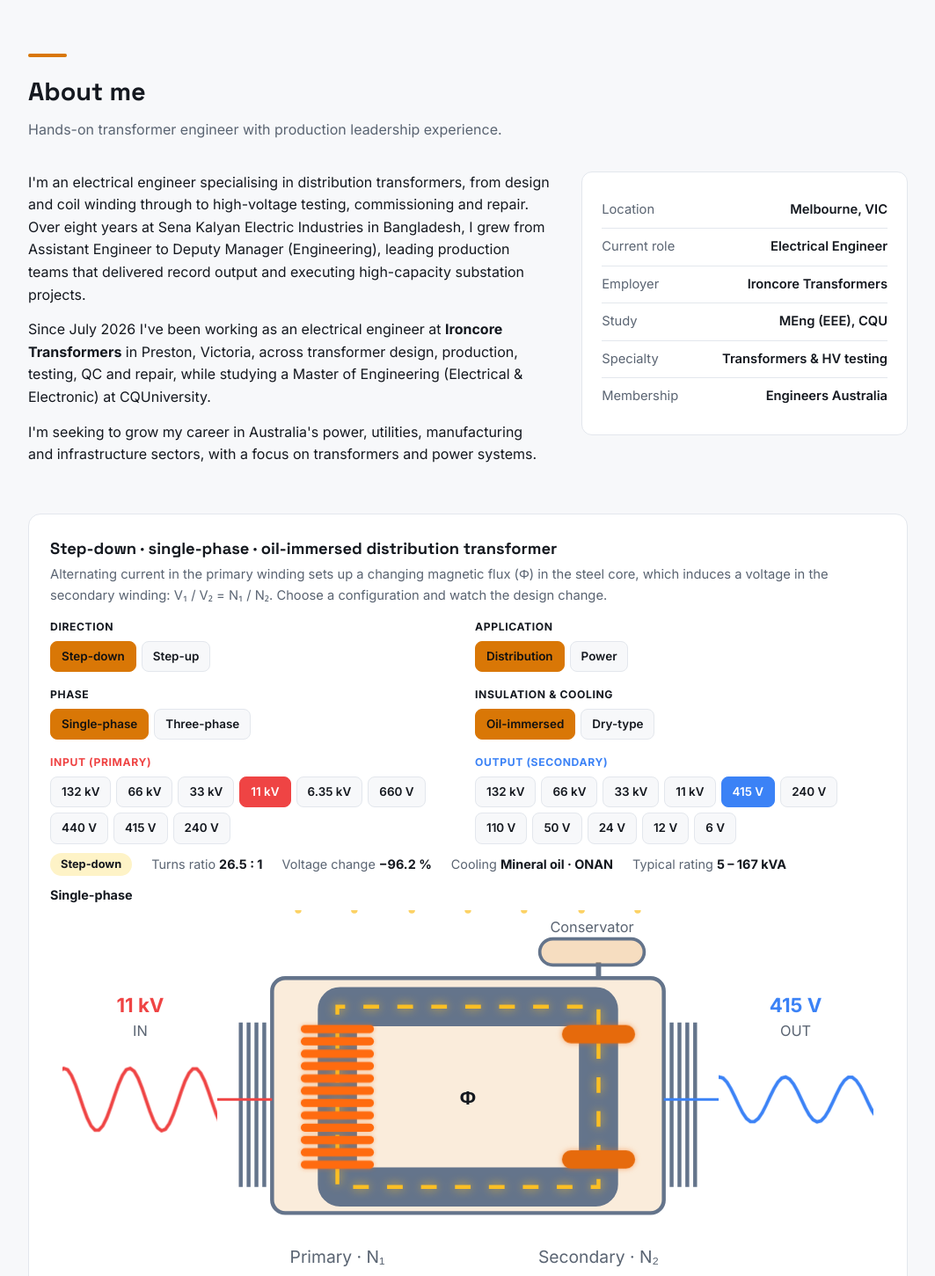
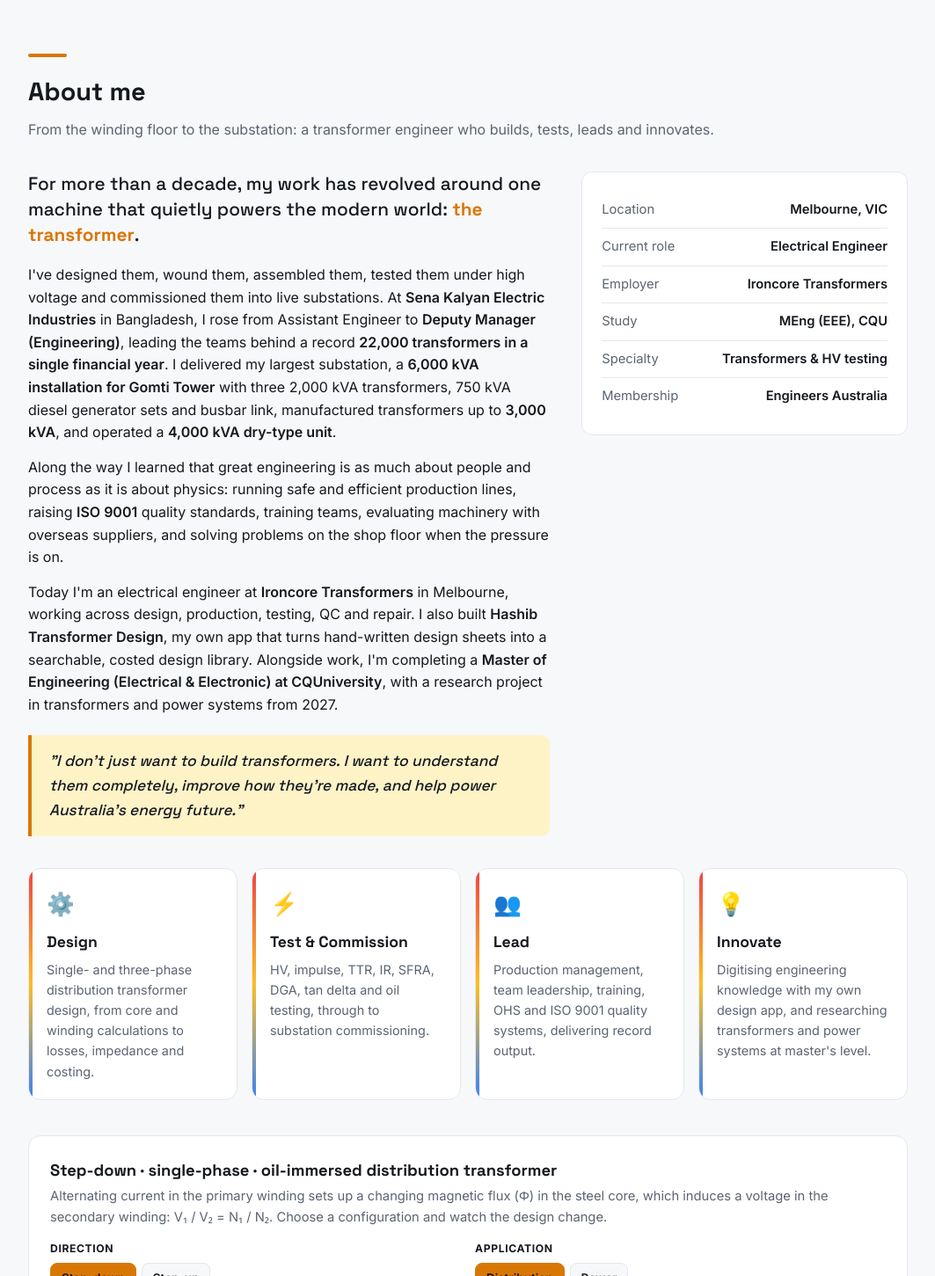
Before and after one commit to engrhashib/engrhashib.github.io, a plain HTML site: page index.html in a window 1280 px wide. Shown: the part 1060-2511 px from the top of the page at 88% size, without its empty margins (108-1171 px from the left). Drawn offline with Linux system fonts and the light colour scheme; animation ran at ten frames a second.

Commit message:
Expand About section with story, quote and highlights
Co-Authored-By: Claude Opus 5.5 <noreply@anthropic.com>
Claude-Session: https://claude.ai/code/session_01AUShupuSUEprU6GGSpSLs8

```diff
--- a/index.html
+++ b/index.html
@@ -277,6 +277,19 @@ section:not(.contact)::before{content:"";position:absolute;top:0;left:0;right:0;
 .hero::before{content:"";position:absolute;inset:-20%;background:radial-gradient(500px 300px at 20% 30%,rgba(59,130,246,.18),transparent 60%),radial-gradient(500px 320px at 80% 70%,rgba(245,158,11,.14),transparent 60%);animation:aurora 14s ease-in-out infinite alternate;pointer-events:none}
 @keyframes aurora{to{transform:translate(6%,-4%) scale(1.1)}}
 .hero .wrap{text-shadow:0 2px 12px rgba(7,22,42,.6)}
+.lead-in{font-family:"Space Grotesk",sans-serif;font-size:1.3rem;line-height:1.4;margin-bottom:18px!important}
+.lead-in strong{color:var(--accent)}
+.about-grid strong{font-weight:600}
+.pull{margin:22px 0 0;padding:16px 20px;border-left:4px solid var(--accent);background:var(--accent-soft);border-radius:0 10px 10px 0;font-family:"Space Grotesk",sans-serif;font-size:1.08rem;font-style:italic;color:var(--text)}
+.bring{display:grid;grid-template-columns:repeat(4,1fr);gap:16px;margin-top:36px}
+@media(max-width:900px){.bring{grid-template-columns:1fr 1fr}}@media(max-width:520px){.bring{grid-template-columns:1fr}}
+.bring-c{background:var(--surface);border:1px solid var(--line);border-radius:14px;padding:20px;position:relative;overflow:hidden;transition:transform .25s,border-color .25s}
+.bring-c:hover{transform:translateY(-4px);border-color:var(--accent)}
+.bring-c::before{content:"";position:absolute;left:0;top:0;bottom:0;width:4px;background:linear-gradient(#ef4444,#fbbf24,#3b82f6)}
+.bi{font-size:1.6rem;display:block;margin-bottom:8px}
+@media(min-width:761px){.about-grid .facts{position:sticky;top:84px}}
+.bring-c h3{font-family:"Space Grotesk",sans-serif;font-size:1.1rem;margin-bottom:6px}
+.bring-c p{font-size:.9rem;color:var(--muted)}
 </style>
 </head>
 <body>
@@ -335,12 +348,14 @@ section:not(.contact)::before{content:"";position:absolute;top:0;left:0;right:0;
   <div class="wrap">
     <div class="bar"></div>
     <h2>About me</h2>
-    <p class="sub">Hands-on transformer engineer with production leadership experience.</p>
+    <p class="sub">From the winding floor to the substation: a transformer engineer who builds, tests, leads and innovates.</p>
     <div class="about-grid">
       <div>
-        <p>I'm an electrical engineer specialising in distribution transformers, from design and coil winding through to high-voltage testing, commissioning and repair. Over eight years at Sena Kalyan Electric Industries in Bangladesh, I grew from Assistant Engineer to Deputy Manager (Engineering), leading production teams that delivered record output and executing high-capacity substation projects.</p>
-        <p>Since July 2026 I've been working as an electrical engineer at <strong>Ironcore Transformers</strong> in Preston, Victoria, across transformer design, production, testing, QC and repair, while studying a Master of Engineering (Electrical &amp; Electronic) at CQUniversity.</p>
-        <p>I'm seeking to grow my career in Australia's power, utilities, manufacturing and infrastructure sectors, with a focus on transformers and power systems.</p>
+        <p class="lead-in">For more than a decade, my work has revolved around one machine that quietly powers the modern world: <strong>the transformer</strong>.</p>
+        <p>I've designed them, wound them, assembled them, tested them under high voltage and commissioned them into live substations. At <strong>Sena Kalyan Electric Industries</strong> in Bangladesh, I rose from Assistant Engineer to <strong>Deputy Manager (Engineering)</strong>, leading the teams behind a record <strong>22,000 transformers in a single financial year</strong>. I delivered my largest substation, a <strong>6,000 kVA installation for Gomti Tower</strong> with three 2,000 kVA transformers, 750 kVA diesel generator sets and busbar link, manufactured transformers up to <strong>3,000 kVA</strong>, and operated a <strong>4,000 kVA dry-type unit</strong>.</p>
+        <p>Along the way I learned that great engineering is as much about people and process as it is about physics: running safe and efficient production lines, raising <strong>ISO 9001</strong> quality standards, training teams, evaluating machinery with overseas suppliers, and solving problems on the shop floor when the pressure is on.</p>
+        <p>Today I'm an electrical engineer at <strong>Ironcore Transformers</strong> in Melbourne, working across design, production, testing, QC and repair. I also built <strong>Hashib Transformer Design</strong>, my own app that turns hand-written design sheets into a searchable, costed design library. Alongside work, I'm completing a <strong>Master of Engineering (Electrical &amp; Electronic) at CQUniversity</strong>, with a research project in transformers and power systems from 2027.</p>
+        <blockquote class="pull">"I don't just want to build transformers. I want to understand them completely, improve how they're made, and help power Australia's energy future."</blockquote>
       </div>
       <div class="facts reveal">
         <div><span>Location</span><span>Melbourne, VIC</span></div>
@@ -350,6 +365,12 @@ section:not(.contact)::before{content:"";position:absolute;top:0;left:0;right:0;
         <div><span>Specialty</span><span>Transformers &amp; HV testing</span></div>
         <div><span>Membership</span><span>Engineers Australia</span></div>
       </div>
+    </div>
+    <div class="bring">
+      <div class="bring-c reveal"><span class="bi">⚙️</span><h3>Design</h3><p>Single- and three-phase distribution transformer design, from core and winding calculations to losses, impedance and costing.</p></div>
+      <div class="bring-c reveal"><span class="bi">⚡</span><h3>Test &amp; Commission</h3><p>HV, impulse, TTR, IR, SFRA, DGA, tan delta and oil testing, through to substation commissioning.</p></div>
+      <div class="bring-c reveal"><span class="bi">👥</span><h3>Lead</h3><p>Production management, team leadership, training, OHS and ISO 9001 quality systems, delivering record output.</p></div>
+      <div class="bring-c reveal"><span class="bi">💡</span><h3>Innovate</h3><p>Digitising engineering knowledge with my own design app, and researching transformers and power systems at master's level.</p></div>
     </div>
     <div class="xf-demo reveal">
       <h3 id="xfTitle">Transformer explorer</h3>
```
